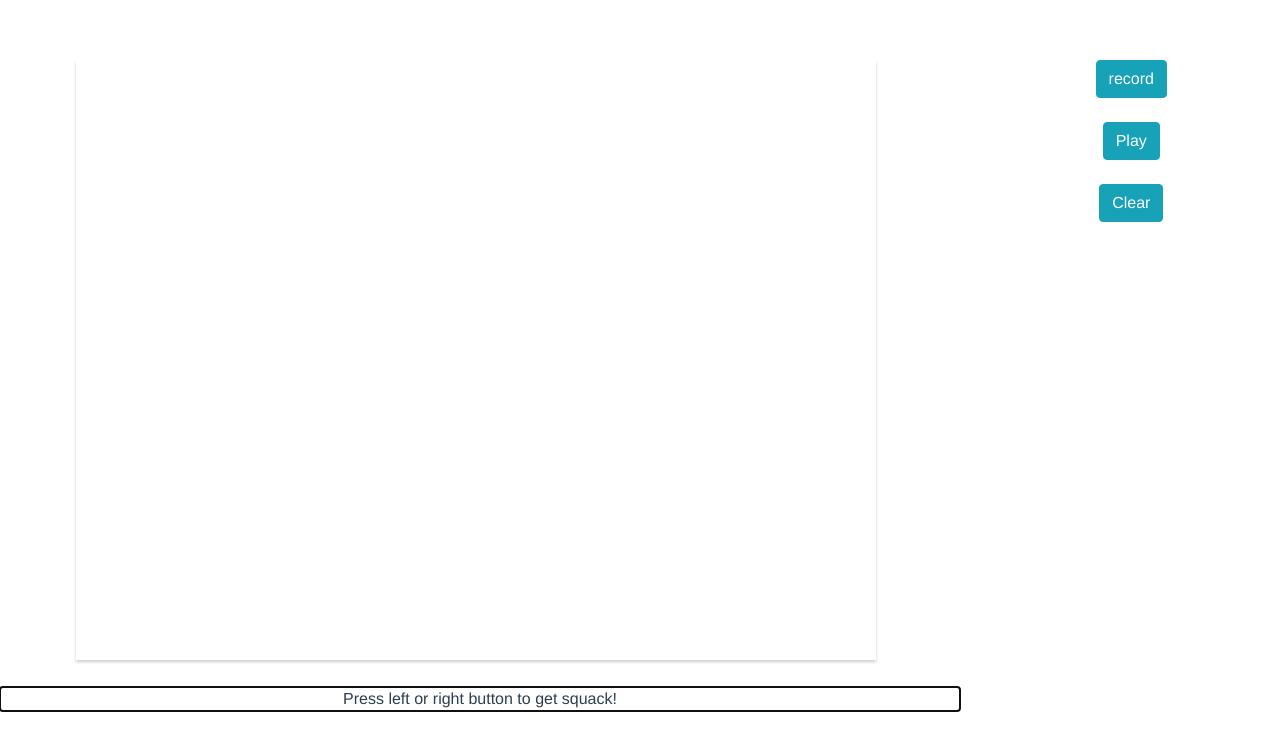
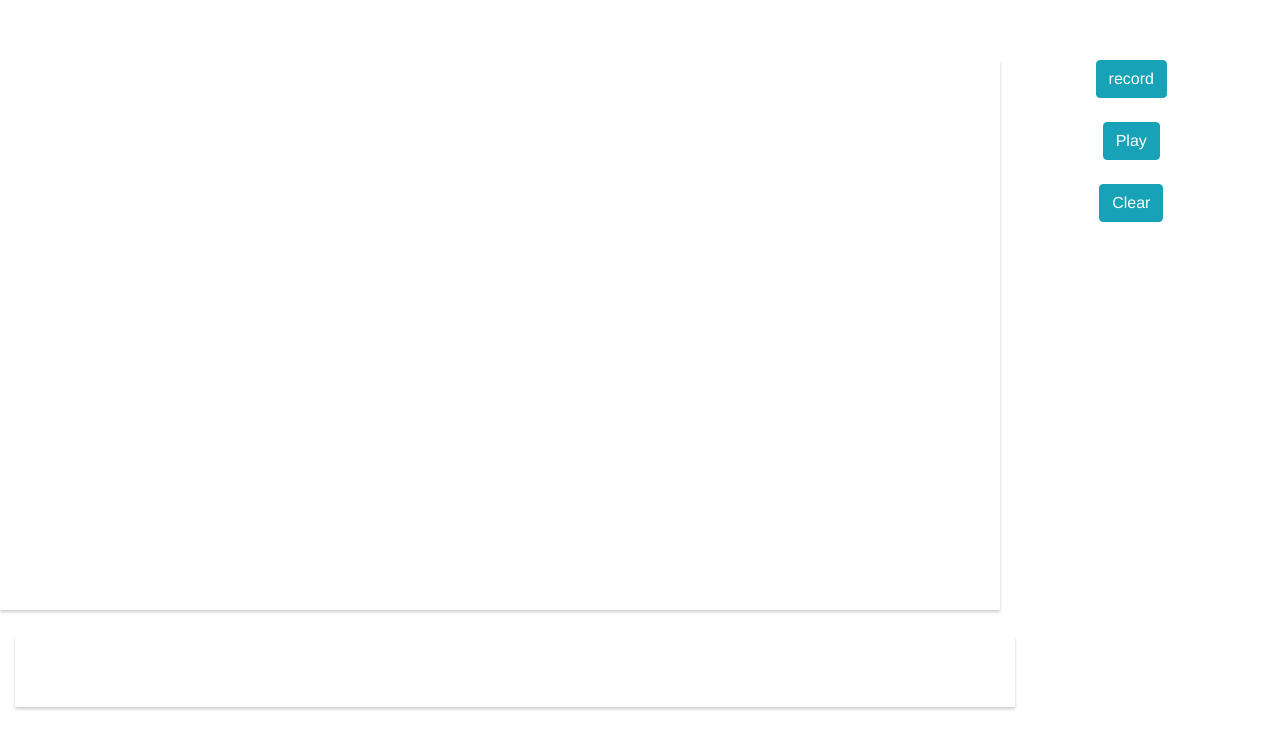
Before and after one commit to donaldgjeloshi/eeger, a Vue app: page /#/ in a window 1280 px wide. Shown: the top 750 px of the page. Built offline with nearby package versions, Linux system fonts and the light colour scheme.

Commit message:
write in canvas when event keydown is triggered (Buggit add .)

```diff
--- a/src/components/DrawingBoard.vue
+++ b/src/components/DrawingBoard.vue
@@ -6,8 +6,8 @@
         v-on:mousedown="handleMouseDown"
         v-on:mouseup="handleMouseUp"
         v-on:mousemove="handleMouseMove"
-        width="800px"
-        height="600px"
+        width="1000px"
+        height="550px"
       ></canvas>
     </div>
     <div class="container col-sm-3">
--- a/src/components/KeyboardKeys.vue
+++ b/src/components/KeyboardKeys.vue
@@ -1,12 +1,12 @@
 <template>
   <div>
-    <div
-      class="col-sm-9"
-      v-focus
-      tabindex="0"
-      @keyup="squack('a button was clicked')"
-    >
-      <p>Press left or right button to get squack!</p>
+    <div class="col-sm-9">
+      <canvas
+        v-on:keydown="type($event)"
+        ref="canvas"
+        width="1000px"
+        height="70px"
+      ></canvas>
     </div>
   </div>
 </template>
@@ -16,21 +16,20 @@ export default {
     return {};
   },
   methods: {
-    squack(text) {
-      alert(text);
-    }
-  },
-  directives: {
-    focus: {
-      inserted(el) {
-        el.focus();
-      }
+    type(event) {
+      console.log(event);
+      const c = this.$refs.canvas;
+      const ctx = c.getContext("2d");
+      ctx.font = "30px Arial";
+      ctx.fillText(event.keyCode, 20, 20);
     }
   }
 };
 </script>
 <style lang="stylus" scoped>
-div {
+canvas {
+  background: white;
+  box-shadow: 0px 2px 3px rgba(0, 0, 0, 0.2);
   margin-top: 20px;
 }
 </style>
```
